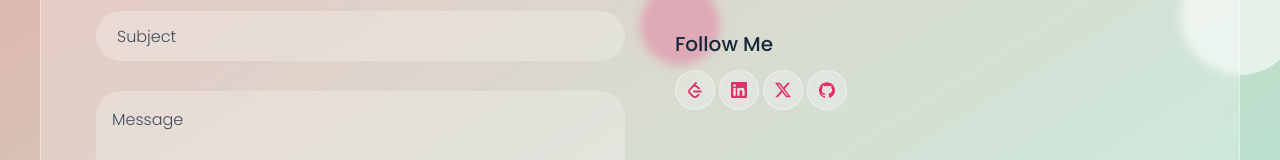
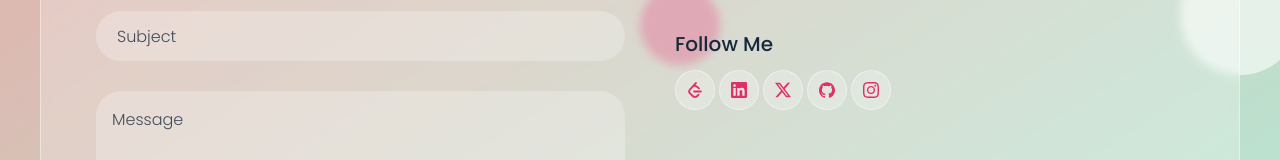
Before and after one commit to Rakesh-Choudhary175/portfolio, a React (Vite) app: page /contact in a window 1280 px wide. Shown: the part 365-525 px from the top of the page. Built offline with nearby package versions, Linux system fonts and the light colour scheme.

Commit message:
instagram social added

```diff
--- a/src/Component/Pages/ContactPage.jsx
+++ b/src/Component/Pages/ContactPage.jsx
@@ -1,5 +1,11 @@
 import { useContext, useState } from "react";
-import { SiGithub, SiLeetcode, SiLinkedin, SiX } from "react-icons/si";
+import {
+  SiGithub,
+  SiInstagram,
+  SiLeetcode,
+  SiLinkedin,
+  SiX,
+} from "react-icons/si";
 import { Context } from "../../Context";
 
 function ContactPage() {
@@ -24,6 +30,10 @@ function ContactPage() {
     {
       icon: <SiGithub />,
       link: "https://github.com/Rakesh-Choudhary175",
+    },
+    {
+      icon: <SiInstagram />,
+      link: "https://www.instagram.com/rakesh_choudhary_._/",
     },
   ];
 
```
